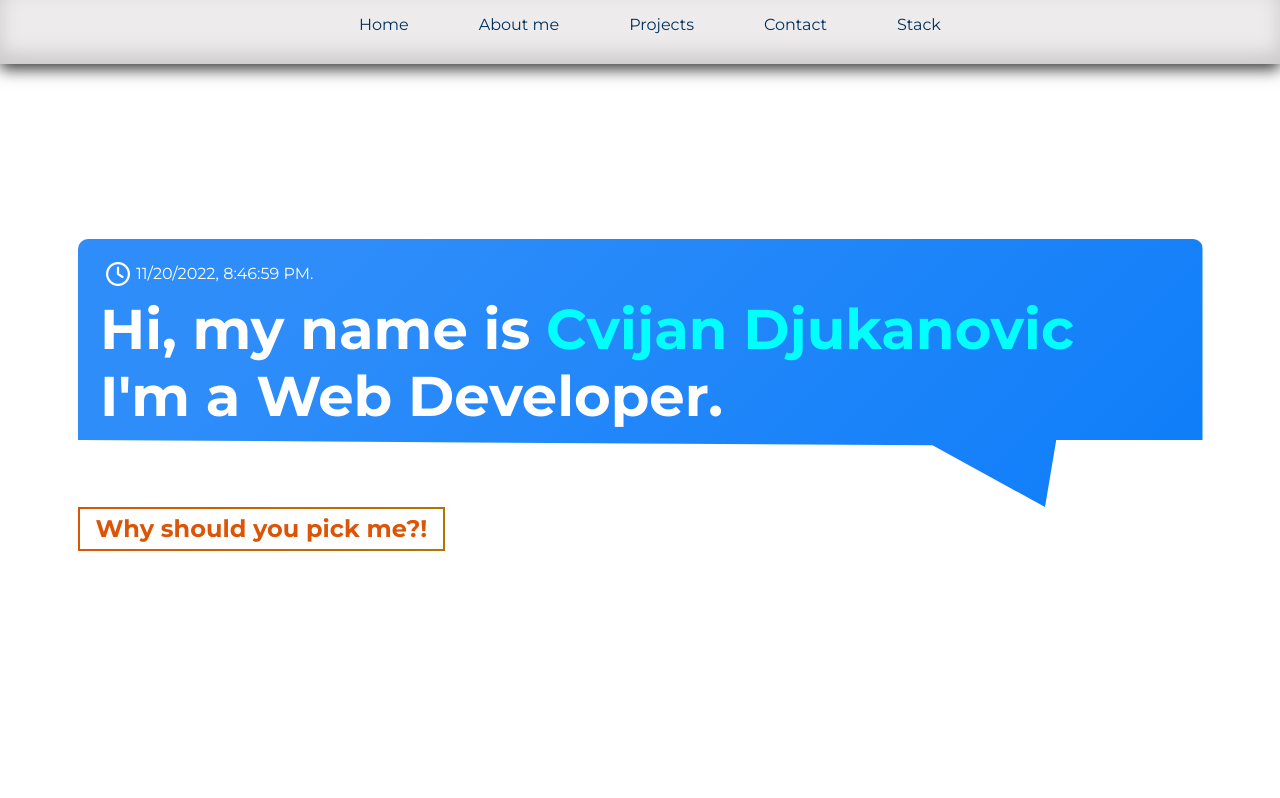
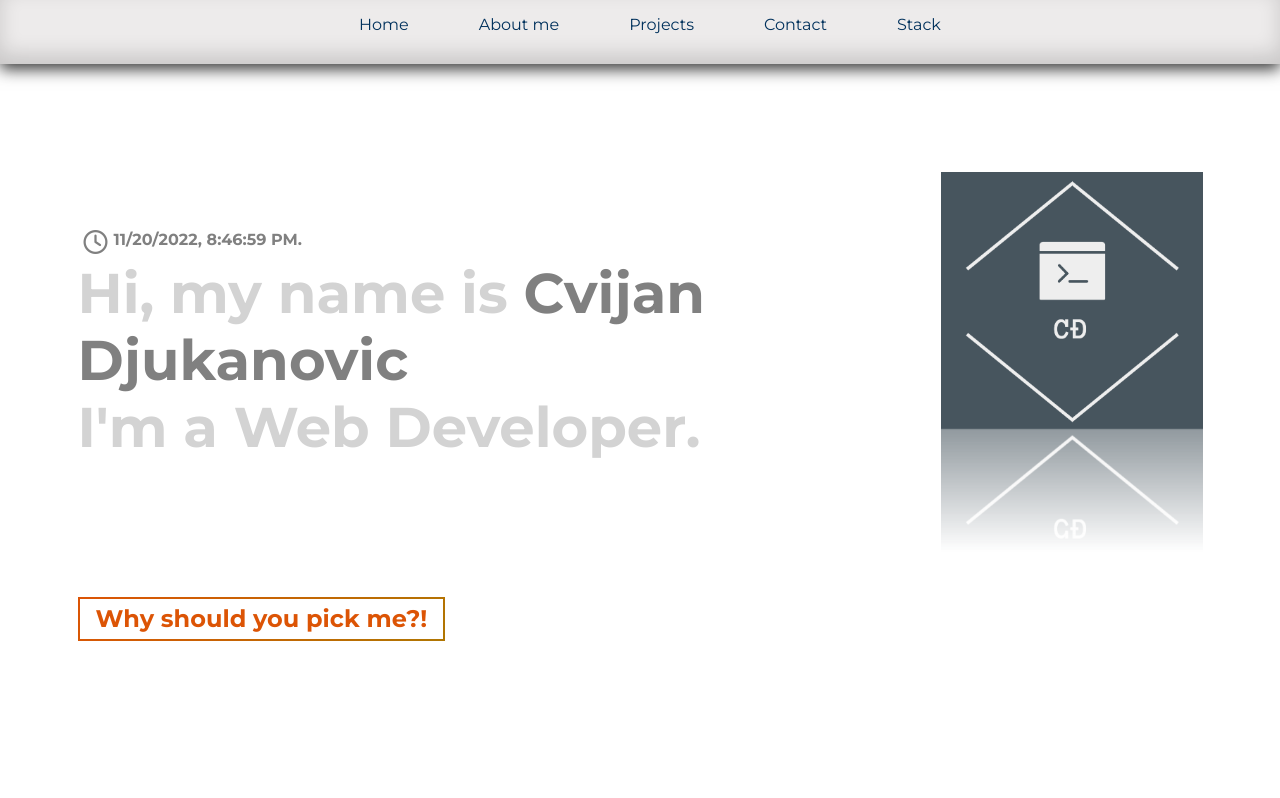
Before and after one commit to cvijandj/portfolio, a website built with Parcel: page src/index.html in a window 1280 px wide. Shown: the top 798 px of the page. Built offline with nearby package versions, Linux system fonts and the light colour scheme.

Commit message:
changed the Hero section

```diff
--- a/src/index.html
+++ b/src/index.html
@@ -47,15 +47,16 @@
     <section id="hero" class="jumbotron">
       <div class="container">
         <div class="hero-wrap">
-          <div class="dateandtime">
-            <i class="fa-regular fa-clock" style="font-size:24px"></i>
-          <p class="dateandtimep"> <span id='date-time'></span>.</p>
-        </div>
           <h1 class="hero-title load-hidden">
+            <div class="dateandtime">
+              <i class="fa-regular fa-clock" style="font-size:24px"></i>
+            <p class="dateandtimep"> <span id='date-time'></span>.</p>
+          </div>
           Hi, my name is <span class="hero-title-second">Cvijan Djukanovic</span>
-            <br />
+          <br />
           I'm a Web Developer.
-          </h1>
+        </h1>
+        <img class="log" src="./assets/CDjRef.png" />
         </div>
           <p class="hero-cta load-hidden">
           <a rel="noreferrer" class="cta-btn cta-btn--hero" href="#about"
--- a/src/sass/base/_typography.scss
+++ b/src/sass/base/_typography.scss
@@ -40,7 +40,7 @@ a:hover {
 
 .hero-title-second{
   font-weight: 700;
-  color: aqua;
+  color: gray;
 }
 
 .text-color-main {
--- a/src/sass/sections/_hero.scss
+++ b/src/sass/sections/_hero.scss
@@ -38,7 +38,7 @@
 .dateandtime{
 display: flex;
 justify-content: flex-start;
-
+color: gray;
 padding-inline: 3px;
 margin-right: 5px;
 margin-left: 3px;
@@ -49,31 +49,45 @@ margin-left: 3px;
   padding-left: 10px !important;
 }
   .hero-wrap {
-    background-color: $primary-color;
-    background-image: linear-gradient(
-      135deg,
-      #2e8df9 20%,
-      #0E7DF9 100%
-    );
+    background-color: $white-color;
+   // background-image: linear-gradient(
+     ///// 135deg,
+     // #2e8df9 20%,
+     // #0E7DF9 100%
+    //);
+    display: flex;
+    align-items: center;
+
   color: $white-color;
   height: 100%;
   border-top: 0px;
-  -webkit-clip-path: polygon(0% 0%, 100% 0%, 100% 75%, 87% 75%, 86% 100%, 76% 77%, 0% 75%);
-  clip-path: polygon(0% 0%, 100% 0%, 100% 75%, 87% 75%, 86% 100%, 76% 77%, 0% 75%);
+ // -webkit-clip-path: polygon(0% 0%, 100% 0%, 100% 75%, 87% 75%, 86% 100%, 76% 77%, 0% 75%);
+  //clip-path: polygon(0% 0%, 100% 0%, 100% 75%, 87% 75%, 86% 100%, 76% 77%, 0% 75%);
   padding-bottom: 4%;
   padding-top: 2%;
-  padding-left: 2%;
+
   border-radius: 10px !important;
   @include respond(phone) {
-    -webkit-clip-path: polygon(0% 0%, 100% 0%, 100% 86%, 75% 87%, 75% 100%, 50% 88%, 0 88%);
-  clip-path: polygon(0% 0%, 100% 0%, 100% 86%, 75% 87%, 75% 100%, 50% 88%, 0 88%);
+  //  -webkit-clip-path: polygon(0% 0%, 100% 0%, 100% 86%, 75% 87%, 75% 100%, 50% 88%, 0 88%);
+  //clip-path: polygon(0% 0%, 100% 0%, 100% 86%, 75% 87%, 75% 100%, 50% 88%, 0 88%);
   }
+  }
+  .log {
+    height: 38rem;
+    margin-left: 1rem;
+    @include respond(phone) {
+      height: 20rem;
+    }
+    @include respond(tab-land) {
+      height: 20rem;
+    }
   }
 
   .hero-title {
     font-size: 5.6rem;
     font-weight: 700;
     margin-bottom: 3.2rem;
+    color: lightgray;
 
     text-align: left;
 
```
Also changed, not shown: src/assets/CDjRef.png (added).
